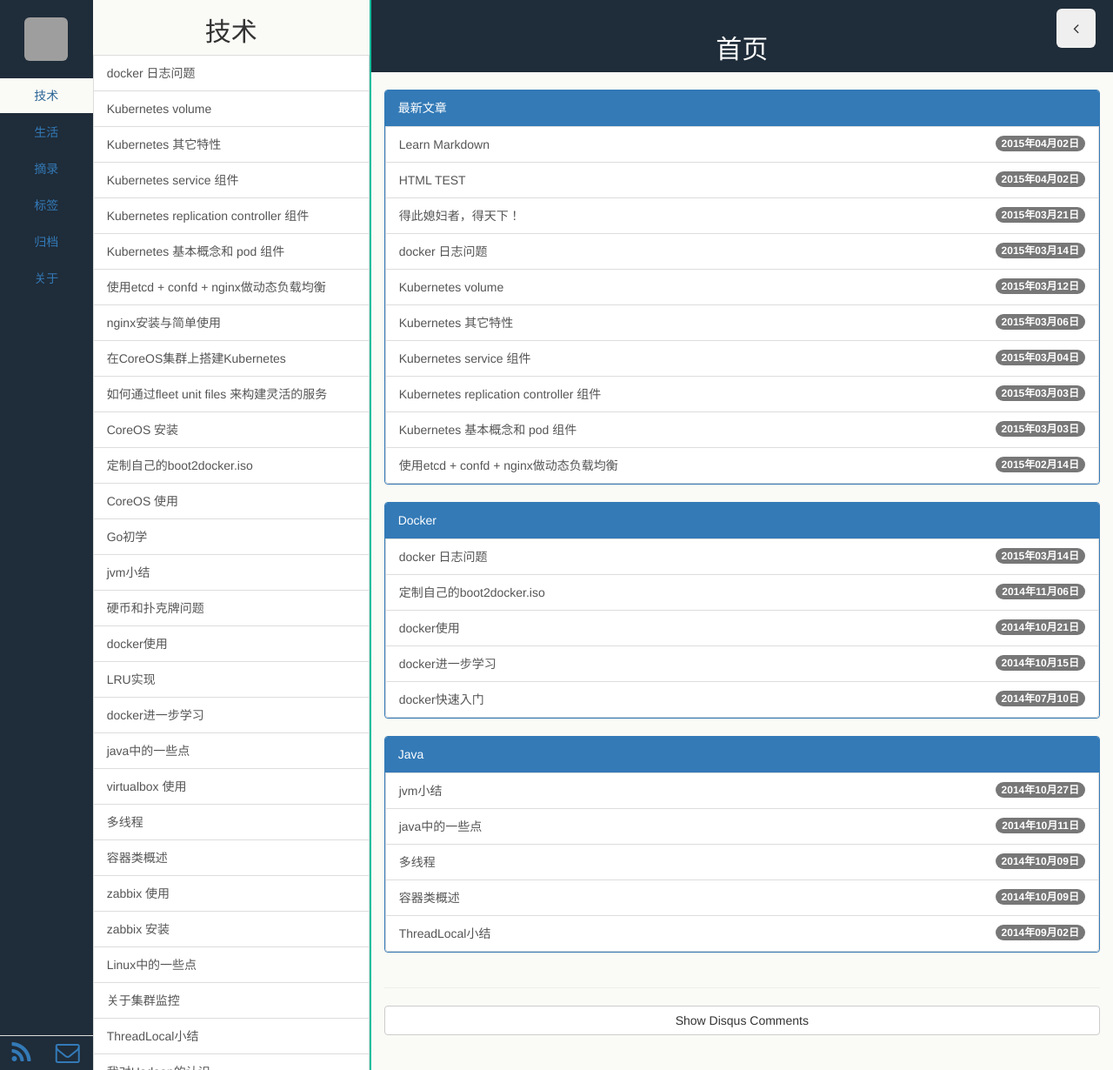
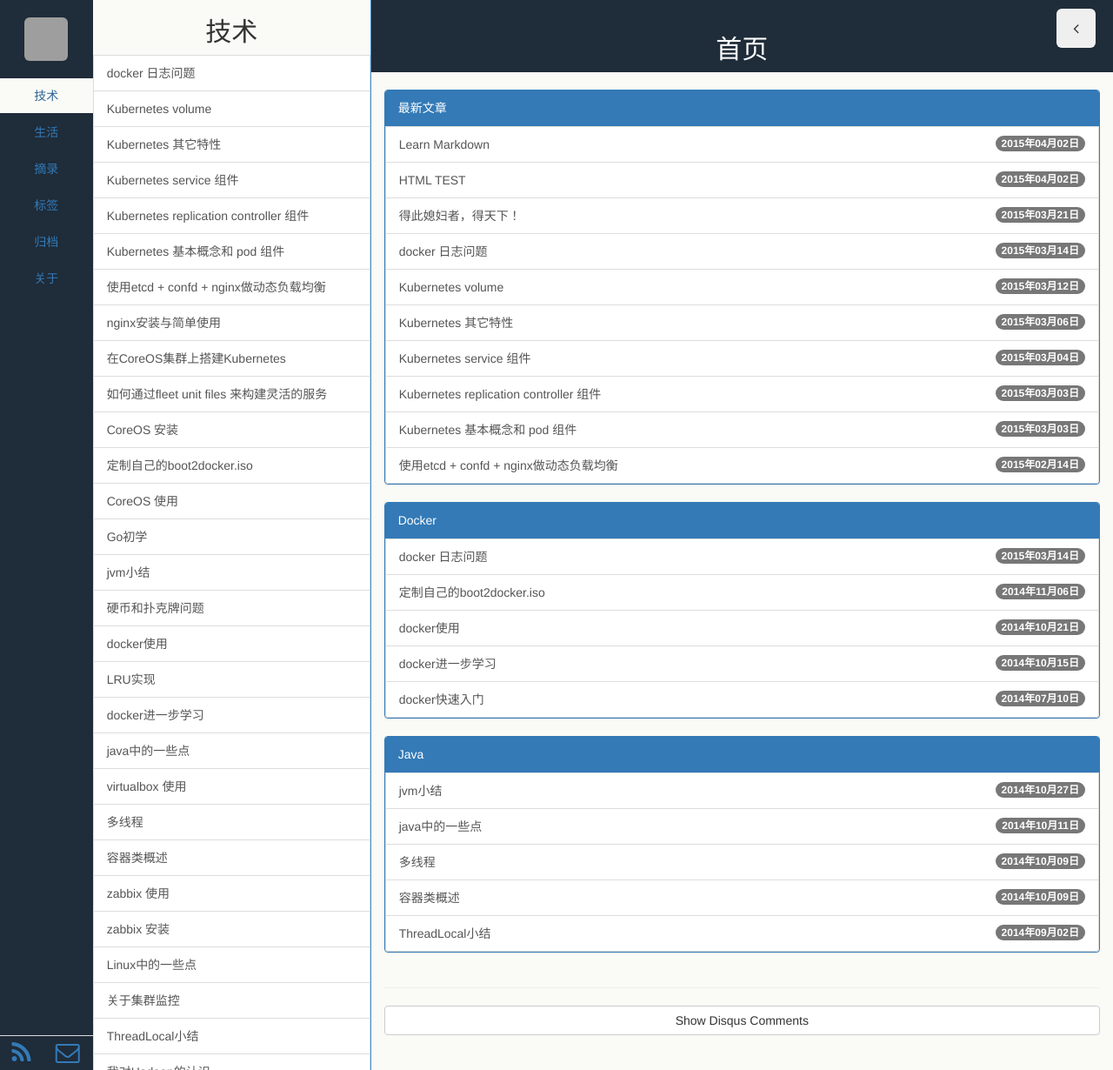
Before and after one commit to zollty/zollty.github.io, a Jekyll site: the page built from index.html, in a window 1280 px wide. Shown: the whole page at 87% size. Built offline with Jekyll 4.4.1, drawn with Linux system fonts in a browser that asks for light colours; nearby versions of some CDN libraries; Markdown is read by kramdown in place of the engine named in the settings; the list of posts is cut into pages by our own code; comment, search, counter and statistics services are not loaded; a style sheet for code colours, icons or effects is not loaded; grey boxes are pictures that could not be loaded.

Commit message:
modify base.css aside3 border

```diff
--- a/public/css/base.css
+++ b/public/css/base.css
@@ -46,7 +46,7 @@ body, html {
 .aside2 {
   background-color: #fafaf6;
   height: 100%;
-  border-right: 2px solid #18bc9c;
+  border-right: 1px solid #428bca;
   overflow-y: auto;
 }
 /* 右侧内容栏 */
```
